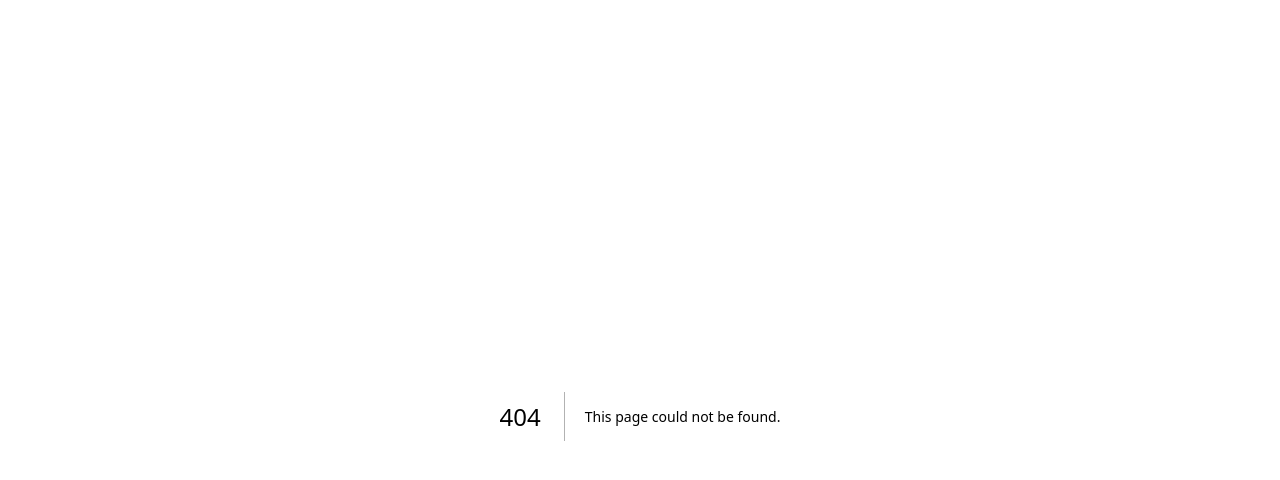
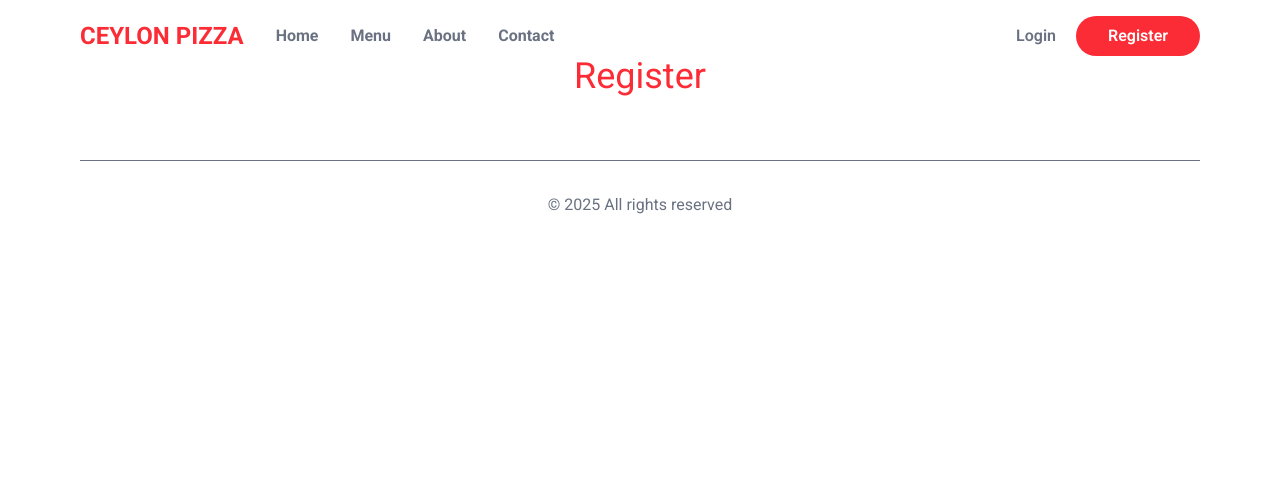
Before and after one commit to Pasan24/Food-Ordering-App, a Next.js app: page /register in a window 1280 px wide. Before the commit this address had no page. Shown: the top 480 px of the page. Built offline with nearby package versions, Linux system fonts and the light colour scheme.

Commit message:
created register page

```diff
--- a/src/app/layout.js
+++ b/src/app/layout.js
@@ -1,6 +1,7 @@
 
 import { Roboto } from "next/font/google";
 import "./globals.css";
+import Header from "@/components/layout/Header";
 
 const roboto = Roboto({
   subsets: ["latin"], weights: [400, 500, 700]
@@ -17,7 +18,12 @@ export default function RootLayout({ children }) {
       <body
         className={roboto.className}>
           <main className="max-w-6xl mx-auto  p-4">
+          <Header/>
         {children}
+        <footer className="border-t p-8 text-center text-gray-500 mt-16">
+      &copy; 2025 All rights reserved
+
+    </footer>
         </main>
       </body>
     </html>
--- a/src/app/page.js
+++ b/src/app/page.js
@@ -8,7 +8,7 @@ import SectionHeaders from "@/components/layout/SectionHeaders";
 export default function Home() {
   return (
     <>
-    <Header/>
+
     <Hero/>
     <HomeMenu/>
 
@@ -18,7 +18,7 @@ export default function Home() {
         mainHeader={'About Us'}
       />
 
-      <div className="max-w-2xl mx-auto mt-4 text-gray-500 text-justify leading-relaxed flex flex-col gap-4 ">
+      <div className="max-w-md mx-auto mt-4 text-gray-500 leading-relaxed flex flex-col gap-4 ">
 
       <p >
         At Ceylon Pizza, we’ve been crafting delicious, handcrafted pizzas for generations. Our journey began in 2001,
@@ -64,10 +64,7 @@ export default function Home() {
 
     </section>
 
-    <footer className="border-t p-8 text-center text-gray-500 mt-16">
-      &copy; 2025 All rights reserved
 
-    </footer>
     </>
   );
 }
--- /dev/null
+++ b/src/app/register/page.js
@@ -0,0 +1,11 @@
+import React from 'react'
+
+export default function RegisterPage() {
+  return (
+   <section>
+    <h1 className=' text-center text-red-500 text-4xl'>
+        Register
+    </h1>
+   </section>
+  )
+}
--- a/src/components/layout/Header.js
+++ b/src/components/layout/Header.js
@@ -5,19 +5,28 @@ return(
 
     <header className="flex items-center justify-between ">
 
+
+
+        <nav className="flex items-center gap-8 font-bold text-gray-500">
         <Link href="" className="text-red-500  font-bold text-2xl">
 
-          CEYLON PIZZA
+        CEYLON PIZZA
 
-        </Link>
-
-        <nav className="flex items-center gap-8 font-bold text-gray-500">
+      </Link>
 
           <Link href={''} className="text-primary">Home</Link>
           <Link href={''} className="text-primary">Menu</Link>
           <Link href={''} className="text-primary">About</Link>
           <Link href={''} className="text-primary">Contact</Link>
-          <Link href={''} className="text-white bg-red-500  px-8 py-2 rounded-full">Login</Link>
+
+
+        </nav>
+
+        <nav className=" flex items-center gap-5  text-gray-500 font-semibold">
+
+        <Link href={'/login'} className="text-primary">Login</Link>
+
+        <Link href={'/register'} className="text-white bg-red-500  px-8 py-2 rounded-full">Register</Link>
 
         </nav>
 
```
